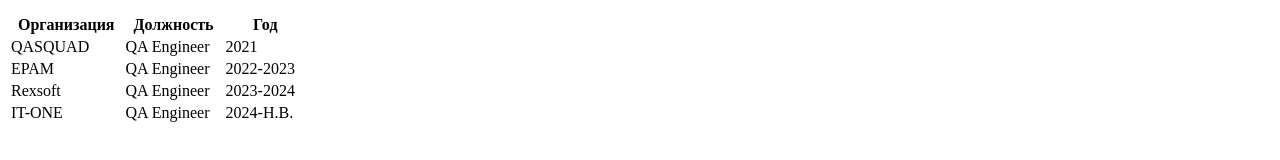
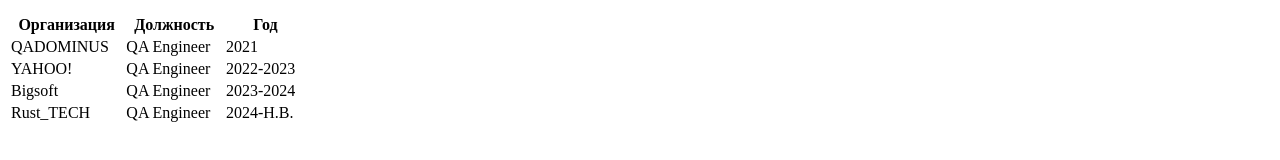
Before and after one commit to Gyversplan/CV-Resume_example, a plain HTML site: page index.html in a window 1280 px wide. Shown: the part 598-758 px from the top of the page. Drawn offline with Linux system fonts and the light colour scheme.

Commit message:
Update index.html

```diff
--- a/index.html
+++ b/index.html
@@ -39,22 +39,22 @@
             </thead>
             <tbody>
                 <tr>
-                    <td>QASQUAD</td>
+                    <td>QADOMINUS</td>
                     <td>QA Engineer</td>
                     <td>2021</td>
                 </tr>
                 <tr>
-                    <td>EPAM</td>
+                    <td>YAHOO!</td>
                     <td>QA Engineer</td>
                     <td>2022-2023</td>
                 </tr>
                 <tr>
-                    <td>Rexsoft</td>
+                    <td>Bigsoft</td>
                     <td>QA Engineer</td>
                     <td>2023-2024</td>
                 </tr>
                 <tr>
-                    <td>IT-ONE</td>
+                    <td>Rust_TECH</td>
                     <td>QA Engineer</td>
                     <td>2024-Н.В.</td>
                 </tr>
```
